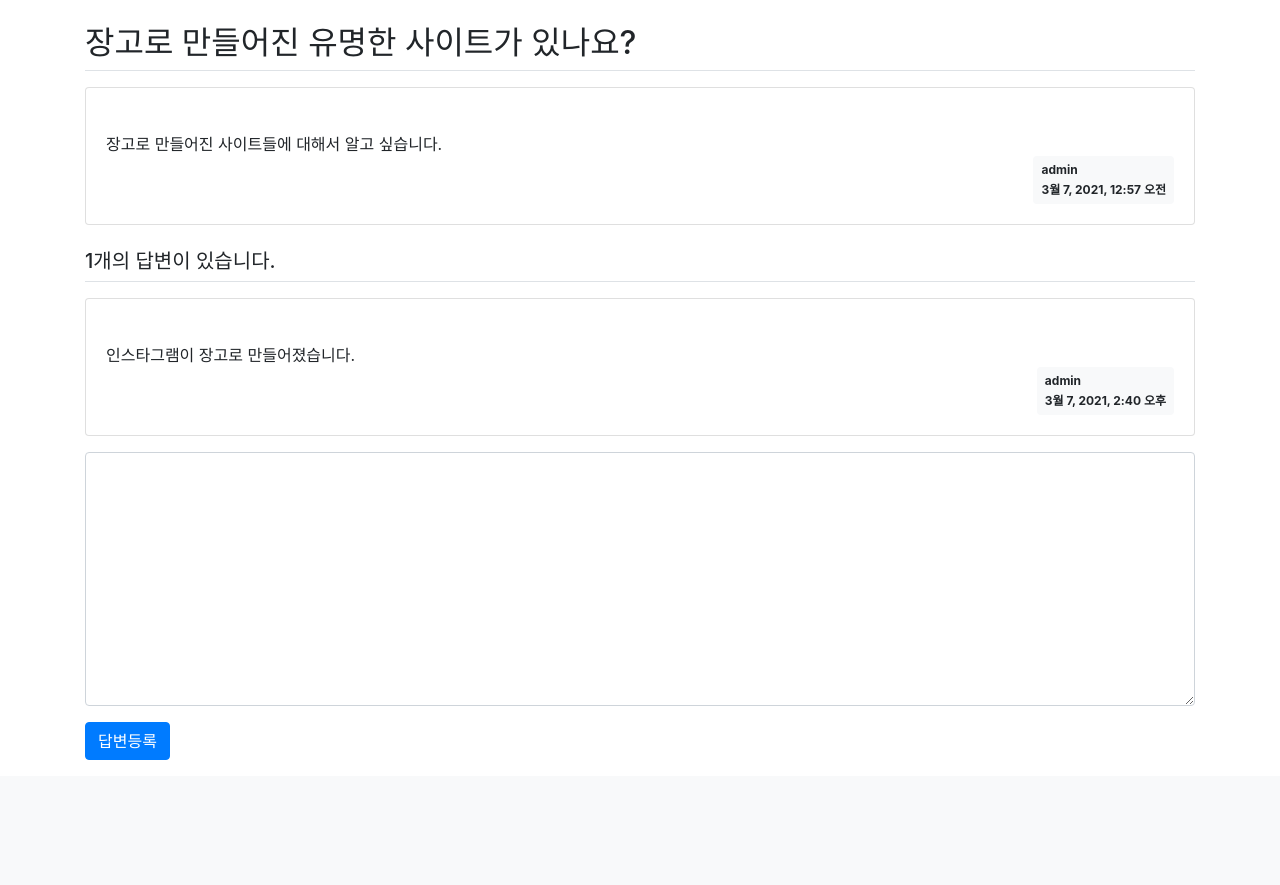
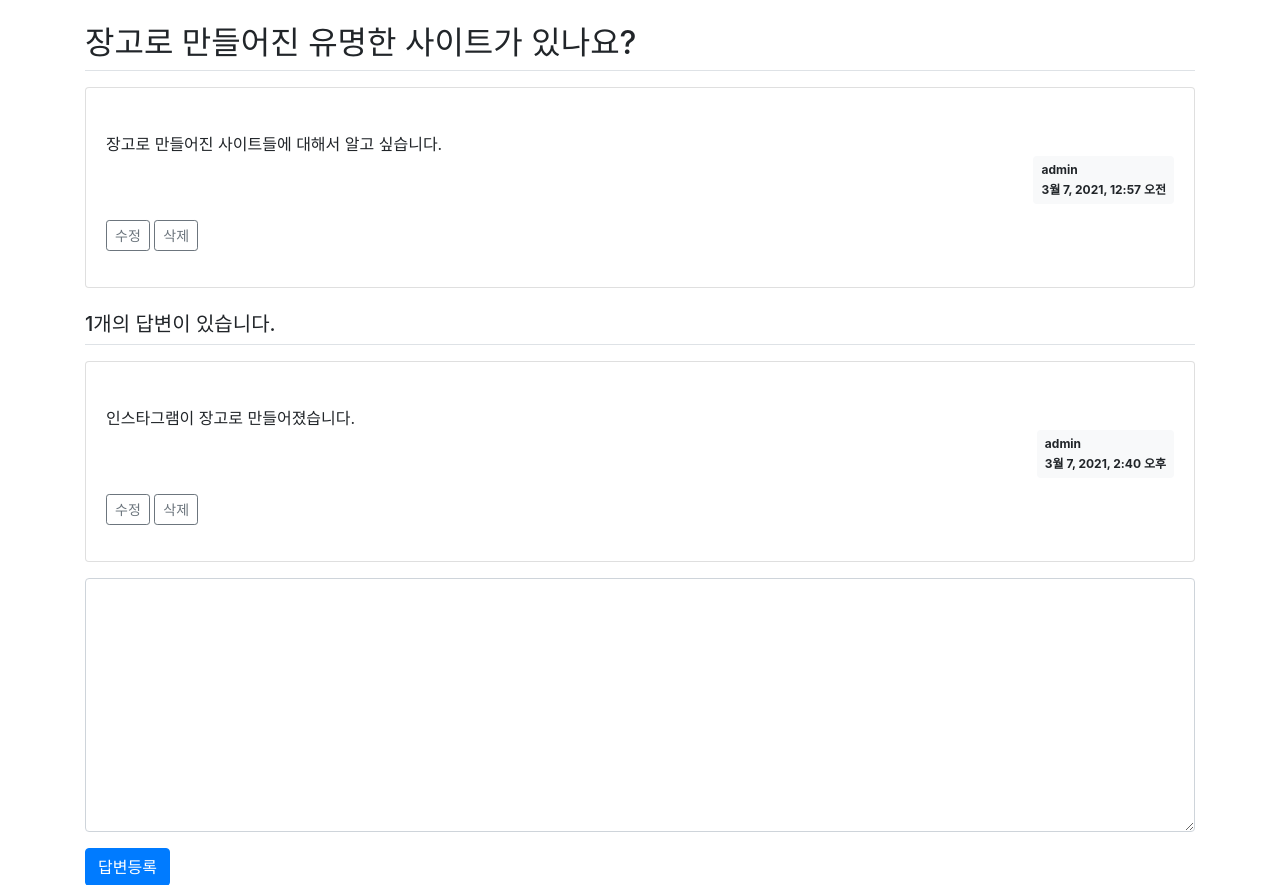
Before and after one commit to hyunsu00/mysite, a Django app: page /pybo/answer/create/1/ in a window 1280 px wide. Shown: the part 57-942 px from the top of the page. Before the commit the page ends 817 px from the top, so only its background shows below. Run offline with Django 3.2, Linux system fonts and the light colour scheme; a user stored in the database is signed in; data comes from the database, SQL or seed files in the repository; both versions use the stored data as it was after the commit; some libraries are stand-ins or nearby versions.

Commit message:
3-09 게시물 수정 & 삭제 기능 추가하기

```diff
--- a/pybo/models.py
+++ b/pybo/models.py
@@ -13,6 +13,11 @@ class Question(models.Model):
     # User 모델은 django.contrib.auth 앱이 제공하는 모델이다.
     # on_delete=models.CASCADE는 계정이 삭제되면 계정과 연결된 Question 모델 데이터를 모두 삭제하라는 의미이다.
     author = models.ForeignKey(User, on_delete=models.CASCADE)
+
+    # null=True는 데이터베이스에서 modify_date 칼럼에 null을 허용한다는 의미이며,
+    # blank=True는 form.is_valid()를 통한 입력 폼 데이터 검사 시 값이 없어도 된다는 의미이다.
+    # 즉, null=True, blank=True는 어떤 조건으로든 값을 비워둘 수 있음을 의미한다.
+    modify_date = models.DateTimeField(null=True, blank=True)
 
     def __str__(self):
         return self.subject
@@ -30,3 +35,8 @@ class Answer(models.Model):
     # User 모델은 django.contrib.auth 앱이 제공하는 모델이다.
     # on_delete=models.CASCADE는 계정이 삭제되면 계정과 연결된 Question 모델 데이터를 모두 삭제하라는 의미이다.
     author = models.ForeignKey(User, on_delete=models.CASCADE)
+
+    # null=True는 데이터베이스에서 modify_date 칼럼에 null을 허용한다는 의미이며,
+    # blank=True는 form.is_valid()를 통한 입력 폼 데이터 검사 시 값이 없어도 된다는 의미이다.
+    # 즉, null=True, blank=True는 어떤 조건으로든 값을 비워둘 수 있음을 의미한다.
+    modify_date = models.DateTimeField(null=True, blank=True)
--- a/pybo/urls.py
+++ b/pybo/urls.py
@@ -3,12 +3,23 @@ from django.urls import path  # django.urls 패키지에서 path 모듈 가져
 
 from . import views  # 현재 패키지에서 views 모듈 가져옴
 
-app_name = 'pybo' # 네임스페이스 정의
+app_name = 'pybo'  # 네임스페이스 정의
 
 urlpatterns = [
-    path('', views.index, name = 'index'), # == path('', views.IndexView.as_view()),
-    path('<int:question_id>/', views.detail, name = 'detail'), # == path('<int:pk>/', views.DetailView.as_view()),
-    path('answer/create/<int:question_id>/', views.answer_create, name='answer_create'),
+    # == path('', views.IndexView.as_view()),
+    path('', views.index, name='index'),
+    # == path('<int:pk>/', views.DetailView.as_view()),
+    path('<int:question_id>/', views.detail, name='detail'),
+    path('answer/create/<int:question_id>/',
+         views.answer_create, name='answer_create'),
     # {% url 'pybo:question_create' %}이 추가되었으니 pybo/urls.py 파일에 URL 매핑을 추가
     path('question/create/', views.question_create, name='question_create'),
+    path('question/modify/<int:question_id>/', views.question_modify,
+         name='question_modify'),  # 질문 수정 버튼의 URL 매핑 추가
+    path('question/delete/<int:question_id>/', views.question_delete,
+         name='question_delete'),  # 질문 삭제 URL 매핑 추가
+    path('answer/modify/<int:answer_id>/', views.answer_modify,
+         name='answer_modify'),  # 답변 수정 URL 매핑 추가
+    path('answer/delete/<int:answer_id>/', views.answer_delete,
+         name='answer_delete'),  # 답변 삭제 URL 매핑 추가
 ]
--- a/pybo/views.py
+++ b/pybo/views.py
@@ -2,7 +2,7 @@ from django.shortcuts import render, get_object_or_404, redirect
 from django.http import HttpResponse
 from django.views import generic
 
-from .models import Question
+from .models import Question, Answer
 from django.utils import timezone
 from .forms import QuestionForm, AnswerForm
 
@@ -11,6 +11,9 @@ from django.core.paginator import Paginator
 
 # 로그인이 필요한 함수에 @login_required 애너테이션 적용하기
 from django.contrib.auth.decorators import login_required
+
+# 메시지 출력
+from django.contrib import messages
 
 
 def index(request):
@@ -119,3 +122,94 @@ def question_create(request):
 
     context = {'form': form}
     return render(request, 'pybo/question_form.html', context)
+
+
+@login_required(login_url='common:login')
+def question_modify(request, question_id):
+    """
+    pybo 질문수정
+    """
+    """
+    question_modify 함수는 로그인한 사용자(request.user)와 수정하려는 글쓴이(question.author)가 다르면 '수정권한이 없습니다'라는 오류가 발생하도록 작성
+    - '수정권한이 없습니다' 오류를 발생시키기 위해 messages 모듈을 이용했다.
+    - messages 모듈은 장고가 제공하는 기능으로 오류를 임의로 발생시키고 싶은 경우에 사용한다.
+      이때 임의로 발생시킨 오류는 폼 필드와 관련이 없으므로 넌필드 오류에 해당된다.
+    """
+    """
+    질문 상세 화면에서 <수정>을 누르면 /pybo/question/modify/2/ 페이지가 GET 방식으로 호출되어 질문 수정 화면이 나타나고,
+    질문 수정 화면에서 <저장하기>를 누르면 /pybo/question/modify/2/ 페이지가 POST 방식으로 호출되어 데이터 수정이 이뤄진다.
+    - 데이터 저장 시 form 엘리먼트에 action 속성이 없으면 현재의 페이지로 폼을 전송한다.
+    - 질문 수정에서 사용한 템플릿은 질문 등록 시 사용한 pybo/question_form.html 파일을 그대로 사용한다.
+    """
+    question = get_object_or_404(Question, pk=question_id)
+    if request.user != question.author:
+        messages.error(request, '수정권한이 없습니다')
+        return redirect('pybo:detail', question_id=question.id)
+
+    if request.method == "POST":
+        # [질문 수정을 위해 값 덮어쓰기]
+        form = QuestionForm(request.POST, instance=question)
+        if form.is_valid():
+            question = form.save(commit=False)
+            question.author = request.user
+            question.modify_date = timezone.now()  # [질문 수정일시를 현재일시로 저장]
+            question.save()
+            return redirect('pybo:detail', question_id=question.id)
+    else:
+        # [질문 수정 화면에 기존 제목, 내용 반영]
+        form = QuestionForm(instance=question)
+    context = {'form': form}
+    return render(request, 'pybo/question_form.html', context)
+
+
+@login_required(login_url='common:login')
+def question_delete(request, question_id):
+    """
+    pybo 질문삭제
+    """
+    """
+    question_delete 함수 역시 로그인이 필요하므로 @login_required 애너테이션을 적용하고 로그인한 사용자와 글쓴이가 동일한 경우에만 삭제할 수 있도록 했다.
+    """
+    question = get_object_or_404(Question, pk=question_id)
+    if request.user != question.author:
+        messages.error(request, '삭제권한이 없습니다')
+        return redirect('pybo:detail', question_id=question.id)
+    question.delete()
+    return redirect('pybo:index')
+
+
+@login_required(login_url='common:login')
+def answer_modify(request, answer_id):
+    """
+    pybo 답변수정
+    """
+    answer = get_object_or_404(Answer, pk=answer_id)
+    if request.user != answer.author:
+        messages.error(request, '수정권한이 없습니다')
+        return redirect('pybo:detail', question_id=answer.question.id)
+
+    if request.method == "POST":
+        form = AnswerForm(request.POST, instance=answer)
+        if form.is_valid():
+            answer = form.save(commit=False)
+            answer.author = request.user
+            answer.modify_date = timezone.now()
+            answer.save()
+            return redirect('pybo:detail', question_id=answer.question.id)
+    else:
+        form = AnswerForm(instance=answer)
+    context = {'answer': answer, 'form': form}
+    return render(request, 'pybo/answer_form.html', context)
+
+
+@login_required(login_url='common:login')
+def answer_delete(request, answer_id):
+    """
+    pybo 답변삭제
+    """
+    answer = get_object_or_404(Answer, pk=answer_id)
+    if request.user != answer.author:
+        messages.error(request, '삭제권한이 없습니다')
+    else:
+        answer.delete()
+    return redirect('pybo:detail', question_id=answer.question.id)
--- a/templates/base.html
+++ b/templates/base.html
@@ -40,10 +40,16 @@
 	{% block content %}
 	{% endblock %}
 	<!-- 기본 템플릿 안에 삽입될 내용 End -->
+
 	<!-- jQuery JS -->
 	<script src="{% static 'jquery-3.4.1.min.js' %}"></script>
 	<!-- Bootstrap JS -->
 	<script src="{% static 'bootstrap.min.js' %}"></script>
+
+	<!-- 자바스크립트 Start -->
+	{% block script %}
+	{% endblock %}
+	<!-- 자바스크립트 End -->
 </body>
 
 </html>
--- a/templates/pybo/question_detail.html
+++ b/templates/pybo/question_detail.html
@@ -6,6 +6,18 @@
 {% block content %}
 
 <div class="container my-3">
+	<!-- 사용자오류 표시 -->
+	<!-- 물론 수정은 로그인 한 사용자와 글 작성자가 동일한 경우에만 가능하기 때문에 이 오류가 표시될 일은 없을 것이다.
+		하지만 비 정상적인 방법으로 질문을 수정을 하거나 상세화면에서 모든 로그인 사용자에게 <수정> 버튼을 노출한다면
+		오류를 보여주어야 하므로 필요한 부분이다. -->
+	{% if messages %}
+	<div class="alert alert-danger my-3" role="alert">
+		{% for message in messages %}
+			<strong>{{ message.tags }}</strong>
+			<ul><li>{{ message.message }}</li></ul>
+		{% endfor %}
+	</div>
+	{% endif %}
 	<h2 class="border-bottom py-2">{{ question.subject }}</h2>
 	<div class="card my-3">
 		<div class="card-body">
@@ -13,11 +25,33 @@
 				{{ question.content }}
 			</div>
 			<div class="d-flex justify-content-end">
+				<!-- 작성일시 왼쪽에 수정일시 추가 -->
+				{% if question.modify_date %}
+        <div class="badge badge-light p-2 text-left mx-3">
+					<div class="mb-2">modified at</div>
+					<div>{{ question.modify_date }}</div>
+        </div>
+        {% endif %}
 				<div class="badge badge-light p-2 text-left">
 					<div class="mb-2">{{ question.author.username }}</div>
 					<div>{{ question.create_date }}</div>
 				</div>
 			</div>
+			<!-- 질문 수정 / 삭제 버튼은 로그인한 사용자와 글쓴이가 같은 경우에만 보여야 하므로 -->
+			{% if request.user == question.author %}
+        <div class="my-3">
+          <a href="{% url 'pybo:question_modify' question.id  %}" class="btn btn-sm btn-outline-secondary">
+						수정
+					</a>
+					<!-- <삭제> 버튼은 <수정> 버튼과는 달리 href 속성값을 "#"로 설정했다.
+						그리고 삭제를 실행할 URL을 얻기 위해 data-uri 속성을 추가하고,
+						<삭제> 버튼이 눌리는 이벤트를 확인할 수 있도록 class 속성에 "delete" 항목을 추가해 주었다. -->
+					<!-- data-uri 속성은 제이쿼리에서 $(this).data('uri')와 같이 사용하여 그 값을 얻을 수 있다. -->
+					<a href="#" class="delete btn btn-sm btn-outline-secondary" data-uri="{% url 'pybo:question_delete' question.id  %}">
+						삭제
+					</a>
+        </div>
+      {% endif %}
 		</div>
 	</div>
 	<!-- 등록된 답변 표시하기 -->
@@ -31,11 +65,33 @@
 				{{ answer.content }}
 			</div>
 			<div class="d-flex justify-content-end">
+					<!-- 작성일시 왼쪽에 수정일시 추가 -->
+				{% if answer.modify_date %}
+				<div class="badge badge-light p-2 text-left mx-3">
+					<div class="mb-2">modified at</div>
+					<div>{{ answer.modify_date }}</div>
+				</div>
+				{% endif %}
 				<div class="badge badge-light p-2 text-left">
 					<div class="mb-2">{{ answer.author.username }}</div>
 					<div>{{ answer.create_date }}</div>
 				</div>
 			</div>
+			<!-- 답변 수정 / 삭제 버튼은 로그인한 사용자와 글쓴이가 같은 경우에만 보여야 하므로 -->
+			{% if request.user == answer.author %}
+        <div class="my-3">
+					<a href="{% url 'pybo:answer_modify' answer.id  %}" class="btn btn-sm btn-outline-secondary">
+						수정
+					</a>
+					<!-- <삭제> 버튼은 <수정> 버튼과는 달리 href 속성값을 "#"로 설정했다.
+					그리고 삭제를 실행할 URL을 얻기 위해 data-uri 속성을 추가하고,
+					<삭제> 버튼이 눌리는 이벤트를 확인할 수 있도록 class 속성에 "delete" 항목을 추가해 주었다. -->
+					<!-- data-uri 속성은 제이쿼리에서 $(this).data('uri')와 같이 사용하여 그 값을 얻을 수 있다. -->
+					<a href="#" class="delete btn btn-sm btn-outline-secondary " data-uri="{% url 'pybo:answer_delete' answer.id  %}">
+						삭제
+					</a>
+        </div>
+      {% endif %}
 		</div>
 	</div>
 	{% endfor %}
@@ -57,10 +113,26 @@
 		{% endif %}
 		<div class="form-group">
 			<textarea {% if not user.is_authenticated %}disabled{% endif %}
-              name="content" id="content" class="form-control" rows="10"></textarea>
+              name="content" id="content" class="form-control" rows="10">
+			</textarea>
 		</div>
 		<input type="submit" value="답변등록" class="btn btn-primary" />
 	</form>
 </div>
 
 {% endblock %}
+
+{% block script %}
+	<!-- <삭제> 버튼을 누르면 확인 창이 나타나고, 확인 창에서 <확인> 버튼을 누르면 앞서 입력했던 data-uri 속성값으로 URL이 호출된다.
+		<취소> 버튼을 누르면 아무 일도 발생하지 않는다. -->
+	<!-- $(document).ready(function())은 화면이 로드된 다음 자동으로 호출되는 제이쿼리 함수이다. -->
+	<script type='text/javascript'>
+		$(document).ready(function() {
+			$(".delete").on('click', function() {
+				if(confirm("정말로 삭제하시겠습니까?")) {
+					location.href = $(this).data('uri');
+				}
+			});
+		});
+	</script>
+{% endblock %}
```
Also changed, not shown: templates/pybo/answer_form.html (added, +20 -0 lines), db.sqlite3, pybo/migrations/0004_auto_20210311_2345.py (added).
